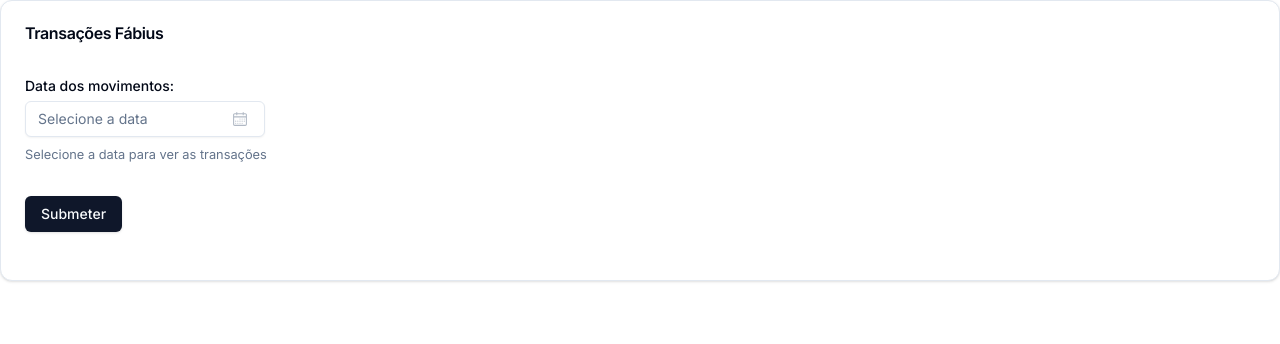
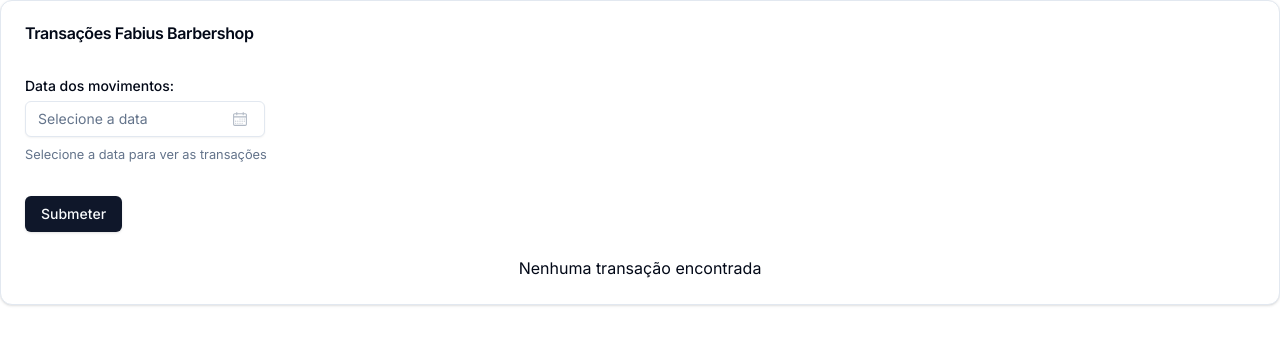
Before and after one commit to alisonjsilva/mypos-app, a Next.js app in the folder app/: page / in a window 1280 px wide. Shown: the top 344 px of the page. Built offline with nearby package versions, Linux system fonts and the light colour scheme.

Commit message:
Add total

```diff
--- a/app/app/page.tsx
+++ b/app/app/page.tsx
@@ -1,8 +1,8 @@
 'use client'
 import { CalendarForm } from '@/components/CalendarForm'
-import { Card, CardContent, CardHeader, CardTitle } from '@/components/ui/card'
+import { Card, CardContent, CardDescription, CardHeader, CardTitle } from '@/components/ui/card'
 import Image from 'next/image'
-import { useState } from 'react'
+import { use, useEffect, useState } from 'react'
 
 export interface TransactionProps {
   date: string;
@@ -14,19 +14,36 @@ export interface TransactionProps {
 
 export default function Home() {
   const [transactions, setTransactions] = useState<TransactionProps[]>([])
+  const [total, setTotal] = useState<number>(0)
   console.log(transactions)
+  const transactionsFiltered = transactions?.filter((transaction) => transaction.terminal_id == '90381857')
+  const totalFiltered = transactionsFiltered?.reduce((acc, transaction) => acc + transaction.original_amount, 0)
+  useEffect(() => {
+    setTotal(totalFiltered)
+  }, [transactionsFiltered, totalFiltered])
 
 
   return (
     <main className="">
       <Card className='w-full'>
         <CardHeader>
-          <CardTitle className='mb-8'>Transações Fábius</CardTitle>
+          <CardTitle className='mb-8'>Transações Fabius Barbershop</CardTitle>
           <CalendarForm setTransactions={setTransactions} />
         </CardHeader>
         <CardContent>
           {
-            transactions?.filter((transaction) => transaction.terminal_id == '90381857')
+            transactionsFiltered?.length > 0 &&
+            <Card className='mb-4'>
+              <CardHeader>
+                <CardTitle>
+                  Total: € {total}
+                </CardTitle>
+              </CardHeader>
+            </Card>
+          }
+          {
+            transactionsFiltered?.length > 0 ?
+              transactionsFiltered
                 ?.map((transaction, index) => {
                   const transactionDate = new Date(transaction.date);
                   const formattedDate = `${transactionDate.toLocaleDateString('pt')} ${transactionDate.toLocaleTimeString('pt')}`;
@@ -42,13 +59,10 @@ export default function Home() {
                         <div className='flex flex-row items-center'>
                           Cartão: {transaction.pan}
                         </div>
-                      <div className='flex flex-row items-center'>
-                        {transaction.terminal_id}
-                      </div>
                       </CardContent>
                     </Card>
                   )
-              }) || <div className='text-center'>Nenhuma transação encontrada</div>
+                }) : <div className='text-center'>Nenhuma transação encontrada</div>
           }
         </CardContent>
       </Card >
```
Lines whose indentation alone changed are shown as unchanged.
